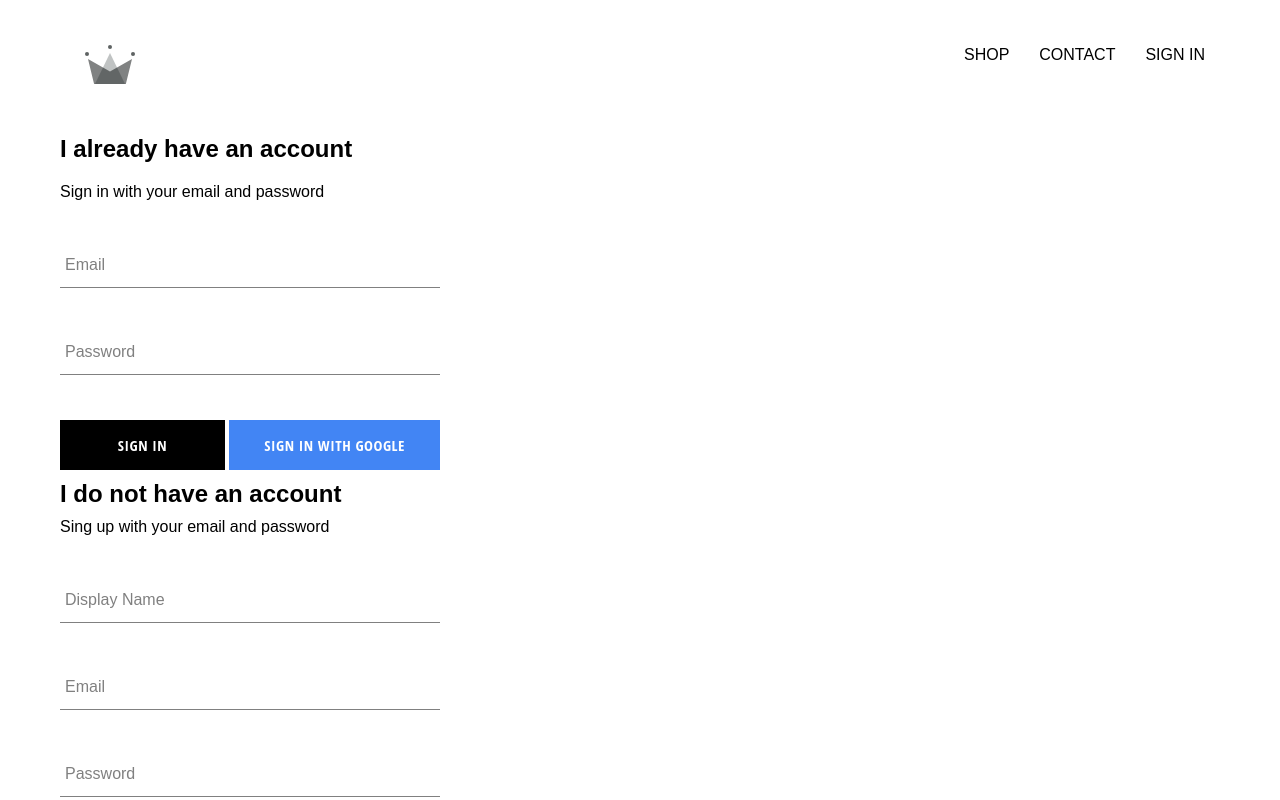
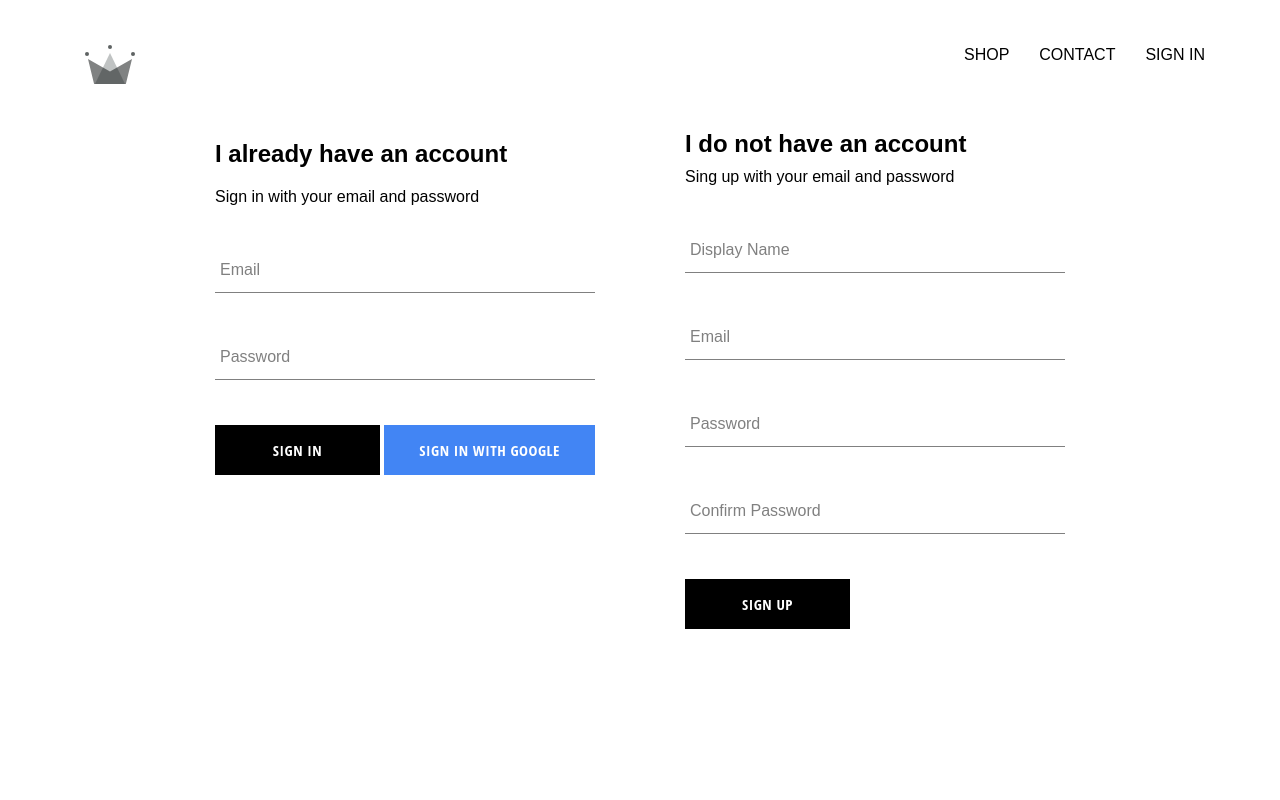
Before and after one commit to darrnz/crawnProject-tutorial, a React (Create React App) app: page /signin in a window 1280 px wide. Shown: the top 800 px of the page. Built offline with nearby package versions, Linux system fonts and the light colour scheme; no server answers.

Commit message:
firebase funcionando

```diff
--- a/src/components/login-signin/SignUp.jsx
+++ b/src/components/login-signin/SignUp.jsx
@@ -54,15 +54,15 @@
                     value={signUpInfo.displayName}
                     label='Display Name'
                     required
-                    onChangle={handleChange}
+                    onChange={handleChange}
                 />
                 <FormInput
                     type='email'
-                    name='Email'
+                    name='email'
                     value={signUpInfo.email}
                     label='Email'
                     required
-                    onChangle={handleChange}
+                    onChange={handleChange}
                 />
                 <FormInput
                     type='password'
@@ -70,15 +70,15 @@
                     value={signUpInfo.password}
                     label='Password'
                     required
-                    onChangle={handleChange}
+                    onChange={handleChange}
                 />
                 <FormInput
                     type='password'
-                    name='confirm-password'
+                    name='confirmPassword'
                     value={signUpInfo.confirmPassword}
                     label='Confirm Password'
                     required
-                    onChangle={handleChange}
+                    onChange={handleChange}
                 />
                 <CustomBtn type='submit'>SIGN UP</CustomBtn>
             </form>
--- a/src/components/login-signin/signinLogin.styles.scss
+++ b/src/components/login-signin/signinLogin.styles.scss
@@ -0,0 +1,6 @@
+.sign-in-and-sign-up {
+    width: 850px;
+    display: flex;
+    justify-content: space-between;
+    margin: 30px auto;
+}
```
